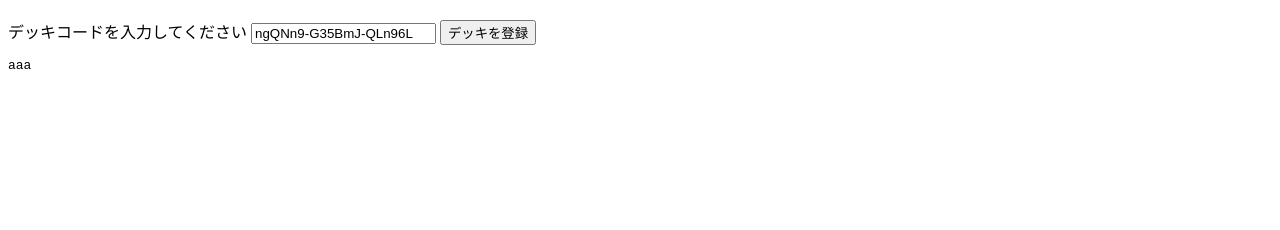
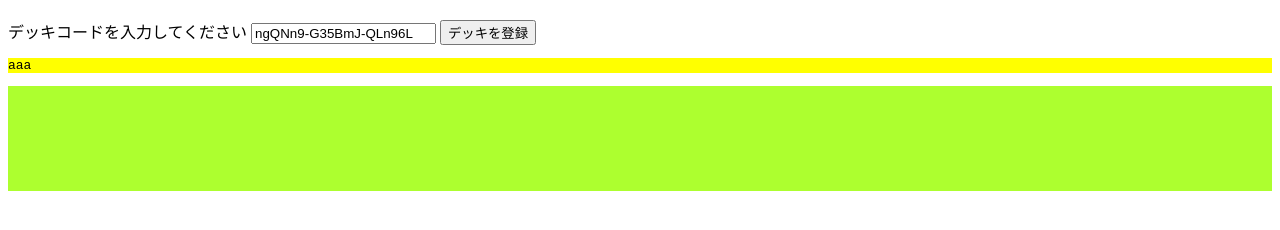
Before and after one commit to felix919/FutariMawashiOnline, a plain HTML site: page index.html in a window 1280 px wide. Shown: the part 70-300 px from the top of the page. Drawn offline with nearby package versions, Linux system fonts and the light colour scheme.

Commit message:
コンフリクト修正ミス

```diff
--- a/index.html
+++ b/index.html
@@ -143,8 +143,8 @@
     <label for="inputDeckCode">デッキコードを入力してください</label>
     <input type="text" id="deckCode" value="ngQNn9-G35BmJ-QLn96L">
     <input type="button" id="getDeckCode" value="デッキを登録">
-    <pre>aaa</pre>
-    <ul id="img">
+    <pre id="preText">aaa</pre>
+    <ul id="img" class="deck-list">
     </ul>
 </body>
 
```
